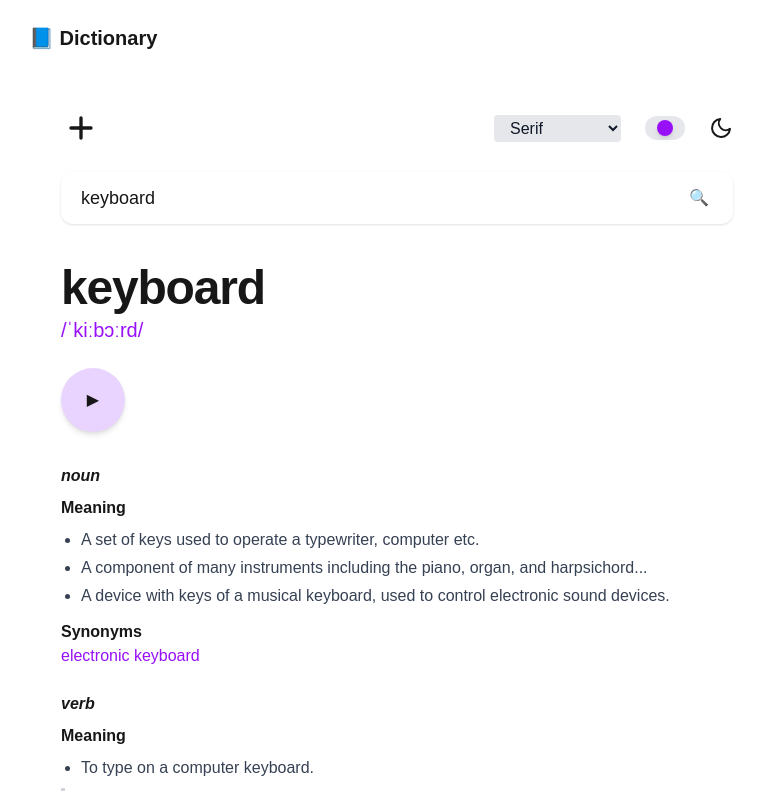
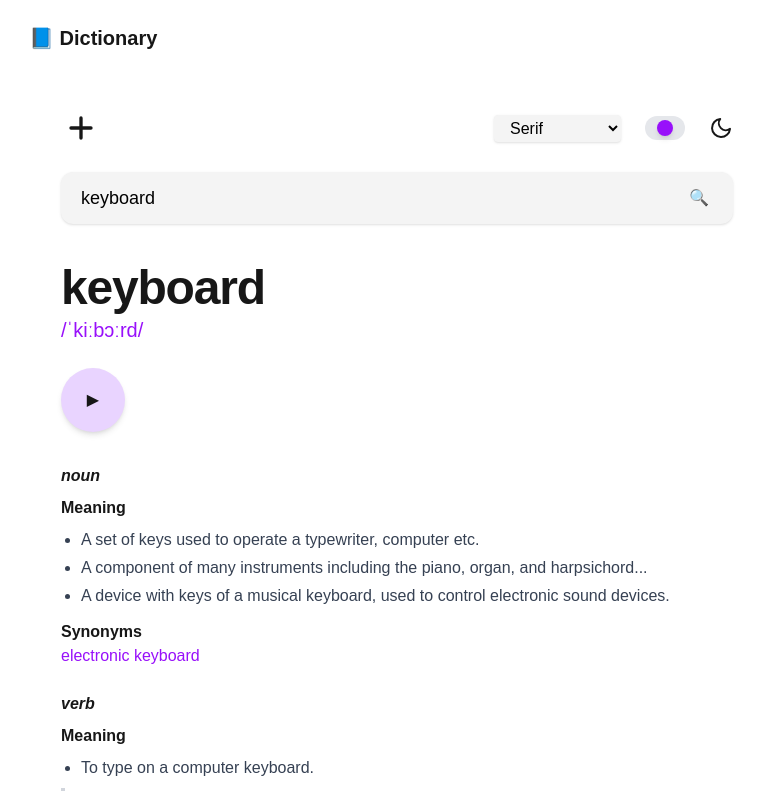
Before and after one commit to ckcristock/dictionary-app, a Next.js app: page / in a window 1280 px wide. Shown: the top 791 px of the page, without its empty margins (243-1007 px from the left). Built offline with nearby package versions, Linux system fonts and the light colour scheme.

Commit message:
font select color fixed

```diff
--- a/src/app/components/Header.tsx
+++ b/src/app/components/Header.tsx
@@ -46,7 +46,11 @@ const Header: React.FC<HeaderProps> = ({
         {/* Font selector */}
         <select
           aria-label="Select font"
-          className="bg-gray-200 dark:bg-gray-700 text-gray-900 dark:text-gray-100 rounded px-3 py-1 cursor-pointer"
+          className={`rounded px-3 py-1 cursor-pointer shadow-sm focus:outline-none focus:ring-2 focus:ring-purple-600 ${
+            useTheme().theme === "dark"
+              ? "bg-gray-800 text-gray-100"
+              : "bg-[#f4f4f4] text-black"
+          }`}
           value={font}
           onChange={(e) => {
             const selectedFont = fonts.find((f) => f.value === e.target.value);
--- a/src/app/components/SearchBar.tsx
+++ b/src/app/components/SearchBar.tsx
@@ -1,6 +1,7 @@
 "use client";
 
 import React from "react";
+import { useTheme } from "@/app/providers/theme-provider";
 
 type SearchBarProps = {
   search: string;
@@ -13,12 +14,18 @@ const SearchBar: React.FC<SearchBarProps> = ({
   setSearch,
   onSearch,
 }) => {
+  const { theme } = useTheme();
+
+  const isDark = theme === "dark";
+
   return (
     <div className="mb-10 w-full relative">
       <input
         type="search"
         placeholder="Search word..."
-        className="w-full rounded-xl px-5 py-3 text-lg dark:bg-gray-800 dark:text-gray-100 shadow-sm focus:outline-none focus:ring-2 focus:ring-purple-600"
+        className={`w-full rounded-xl px-5 py-3 text-lg shadow-sm focus:outline-none focus:ring-2 focus:ring-purple-600 ${
+          isDark ? "bg-gray-800 text-gray-100" : "bg-[#f4f4f4] text-black"
+        }`}
         value={search}
         onChange={(e) => setSearch(e.target.value)}
       />
```
